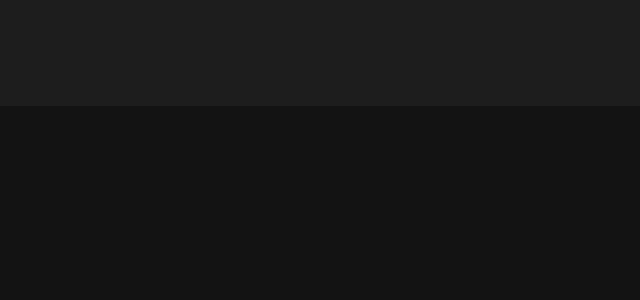
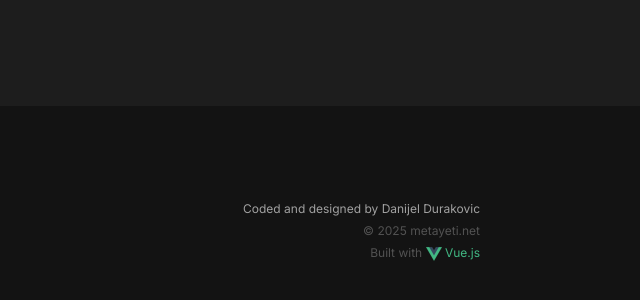
Before and after one commit to metayeti/metayeti.net, a Vue app: page / in a window 1280 px wide. Shown: the part 871-1171 px from the top of the page, without its empty margins (640-1280 px from the left). Built offline with nearby package versions, Linux system fonts and the light colour scheme.

Commit message:
Footer + bugfixes

```diff
--- a/src/components/SiteFooter.vue
+++ b/src/components/SiteFooter.vue
@@ -1,6 +1,10 @@
 <template>
 	<footer>
-
+		<div class="wrap h-full py-5 flex flex-col justify-center items-end gap-1">
+			<span class="text-neutral-400">Coded and designed by Danijel Durakovic</span>
+			<span class="text-neutral-600">&copy; 2025 metayeti.net</span>
+			<span class="text-neutral-600">Built with <a href="https://github.com/metayeti/metayeti.net" target="_blank"><img class="vue-icon" src="@/assets/images/vue.png" alt> Vue.js</a></span>
+		</div>
 	</footer>
 </template>
 
@@ -9,6 +13,20 @@ footer {
 	position: relative;
 	height: 250px;
 	background-color: var(--my-global-background);
+	font-family: "Inter", sans-serif;
+	font-size: 12px;
 	z-index: 5;
+
+	a {
+		color: #41b883;
+	}
+	a:hover {
+		text-decoration: underline;
+	}
+	img.vue-icon {
+		display: inline-block;
+		width: 16px;
+		height: 16px;
+	}
 }
 </style>
--- a/src/components/SiteHeader.vue
+++ b/src/components/SiteHeader.vue
@@ -40,17 +40,17 @@ const switchSiteTheme = (lightMode) => {
 	</header>
 	<nav class="navigation-top">
 		<div class="wrap social-link-row">
-			<a class="social-link tooltip" href="#" target="_blank">
+			<a class="social-link tooltip" href="https://www.facebook.com/profile.php?id=100095050669741" target="_blank">
 				<font-awesome-icon icon="fa-brands fa-facebook" />
 				<span class="tooltip-text">FriendFace</span>
 				<div class="tooltip-arrow"></div>
 			</a>
-			<a class="social-link tooltip" href="#" target="_blank">
+			<a class="social-link tooltip" href="https://x.com/metayetidev" target="_blank">
 				<font-awesome-icon icon="fa-brands fa-x-twitter" />
 				<span class="tooltip-text">Twitter</span>
 				<div class="tooltip-arrow"></div>
 			</a>
-			<a class="social-link tooltip" href="#" target="_blank">
+			<a class="social-link tooltip" href="https://github.com/metayeti" target="_blank">
 				<font-awesome-icon icon="fa-brands fa-github" />
 				<span class="tooltip-text">Code</span>
 				<div class="tooltip-arrow"></div>
@@ -60,7 +60,7 @@ const switchSiteTheme = (lightMode) => {
 				<span class="tooltip-text">Link me later</span>
 				<div class="tooltip-arrow"></div>
 			</a>
-			<a class="social-link tooltip" href="#" target="_blank">
+			<a class="social-link tooltip" href="https://www.reddit.com/user/metayeti2/" target="_blank">
 				<font-awesome-icon icon="fa-brands fa-reddit-alien" />
 				<span class="tooltip-text">Read it</span>
 				<div class="tooltip-arrow"></div>
@@ -70,7 +70,7 @@ const switchSiteTheme = (lightMode) => {
 				<span class="tooltip-text">Cloud sound</span>
 				<div class="tooltip-arrow"></div>
 			</a>
-			<a class="social-link tooltip" href="#" target="_blank">
+			<a class="social-link tooltip" href="https://www.youtube.com/@metayetidev" target="_blank">
 				<font-awesome-icon icon="fa-brands fa-youtube" />
 				<span class="tooltip-text">Ye Olde Tube</span>
 				<div class="tooltip-arrow"></div>
```
Also changed, not shown: src/assets/images/vue.png (added).
